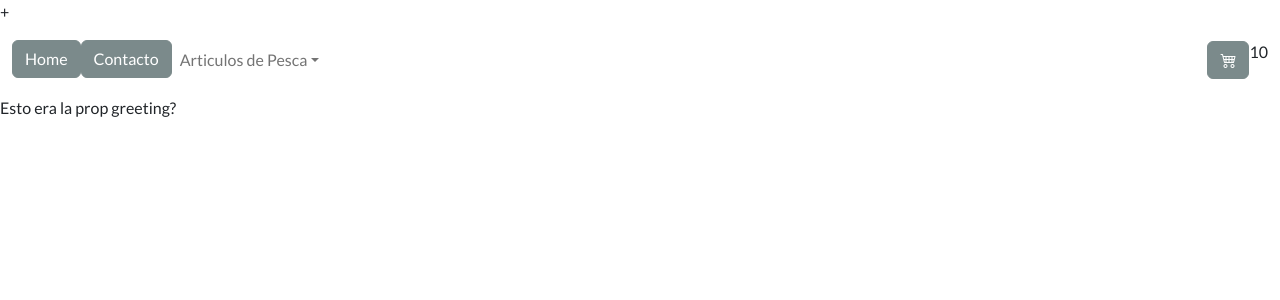
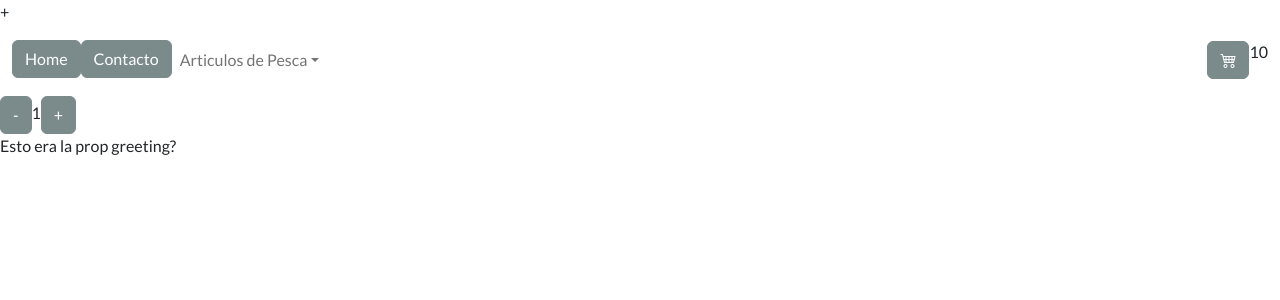
Before and after one commit to Bosterman12/PreEntrega1Bandi, a React (Create React App) app: page / in a window 1280 px wide. Shown: the top 300 px of the page. Built offline with nearby package versions, Linux system fonts and the light colour scheme.

Commit message:
metiendo el contador

```diff
--- a/src/components/App.jsx
+++ b/src/components/App.jsx
@@ -2,7 +2,7 @@
 import './App.css';
 import {Navbar} from './Navbar/Navbar';
 import { ItemListContainer } from './ItemListContainer/ItemListContainer';
-
+import { ItemCount } from './ItemCount/ItemCount';
 
 import React from 'react';
 
@@ -11,6 +11,7 @@
 
     <div>
       <Navbar nombre={"El Surubi"}/>
+      <ItemCount ValInicial={1} stock={10} />
       <ItemListContainer/>
     </div>
 
--- /dev/null
+++ b/src/components/ItemCount/ItemCount.jsx
@@ -0,0 +1,16 @@
+import React from 'react';
+import { useState } from 'react';
+
+export const ItemCount = ({ValInicial, stock}) => {
+    const [contador, setContador] = useState(ValInicial)
+    const sumar = ()=> contador < stock && setContador (contador + 1)
+    const restar = ()=> contador > ValInicial && setContador (contador-1)
+
+    return (
+        <div>
+            <button className="btn btn-dark" onClick={()=> restar()}>-</button>
+            {contador}
+            <button className="btn btn-dark" onClick={()=> sumar()}>+</button>
+        </div>
+    );
+}
```
